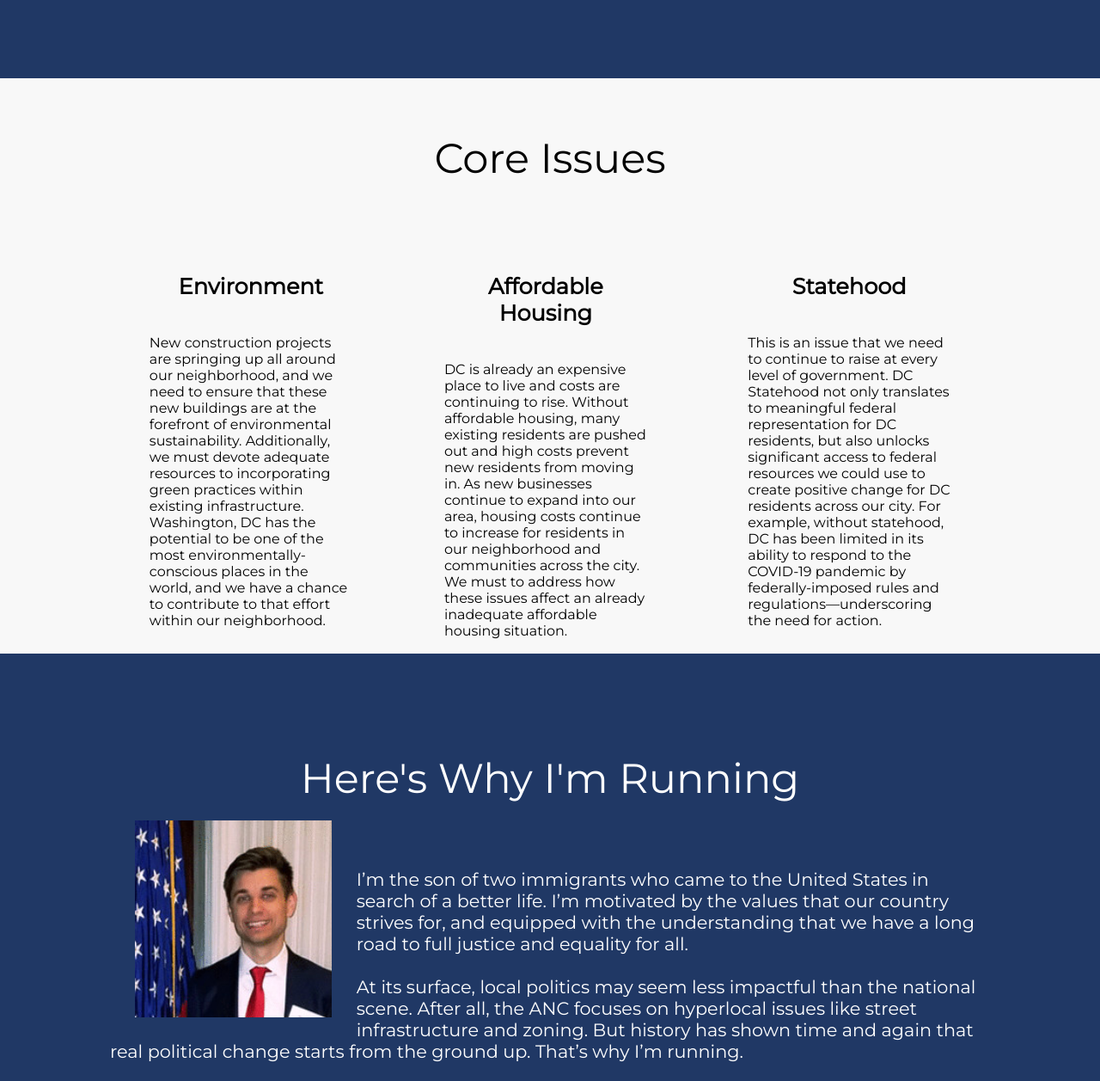
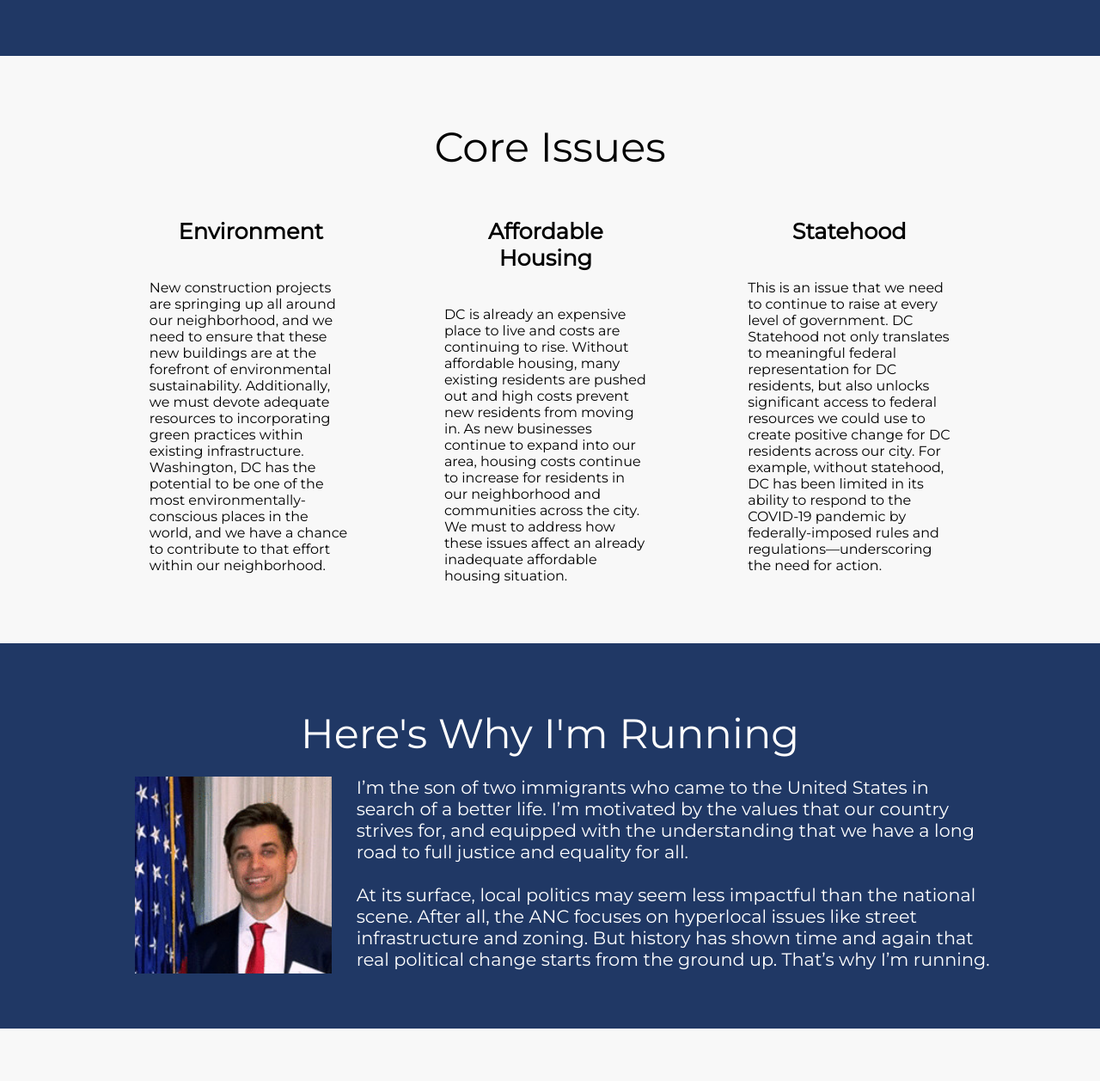
Before and after one commit to Allyson-English/pkp-for-DC, a plain HTML site: page index.html in a window 1280 px wide. Shown: the part 713-1970 px from the top of the page at 86% size. Drawn offline with nearby package versions, Linux system fonts and the light colour scheme.

Commit message:
header/ padding adjustments on sections

```diff
--- a/pkp.css
+++ b/pkp.css
@@ -21,7 +21,7 @@ html, body {
 a.anchor {
     display: block;
     position: relative;
-    top: -150px;
+    top: -170px;
     visibility: hidden;
 }
 
@@ -175,7 +175,7 @@ a.anchor {
     .intro-header {
       margin-left: 10%;
       margin-right: 10%;
-      padding-top: 12%;
+      padding-top: 10%;
       padding-bottom: 2.5%;
     }
 
@@ -228,7 +228,7 @@ a.anchor {
       overflow: auto;
       margin-left: 10%;
       margin-right: 10%;
-      padding-top: 5%;
+      padding-top: 6%;
       height: 100%;
     }
 
@@ -239,7 +239,7 @@ a.anchor {
       color: black;
       text-align: center;
       margin: auto;
-      margin-bottom: 9%;
+      margin-bottom: 4%;
     }
 
     /* The following boxes hold the three focus issues*/
@@ -249,6 +249,7 @@ a.anchor {
             display: inline-block;
             margin-left: 4%;
             margin-right: 4%;
+            margin-bottom: 5%;
         }
         #afh-box {
             float:center;
@@ -256,6 +257,7 @@ a.anchor {
             display: inline-block;
             margin-right: 4%;
             margin-left: 5.5%;
+            margin-bottom: 5%;
         }
         #st-box {
             float:right;
@@ -263,6 +265,7 @@ a.anchor {
             display: inline-block;
             margin-right: 4%;
             margin-left: 4%;
+            margin-bottom: 5%;
         }
 
     h4 {
@@ -300,7 +303,7 @@ a.anchor {
         margin-left: 10%;
         margin-right: 10%;
         padding-bottom: 5%;
-        padding-top: 5%;
+        padding-top: 6%;
         height:100%;
     }
 
@@ -311,7 +314,7 @@ a.anchor {
         color: white;
         text-align: center;
         margin: auto;
-        padding-top: 5%;
+        padding-top: 0%;
       }
 
       #img-abtme {
@@ -321,7 +324,7 @@ a.anchor {
           background-color: transparent;
           display: flex;
           height: auto;
-          margin-bottom: 2%;
+          margin-bottom: 0%;
           margin-top: 2%;
       }
 
@@ -332,8 +335,8 @@ a.anchor {
         color: white;
         text-align: left;
         margin: auto;
-        padding-top: 4.5%;
-        margin-top: 3%;
+        padding-top: 0%;
+        margin-top: 2%;
       }
 
 
@@ -682,7 +685,7 @@ a.anchor {
 
 /* The container <div> - needed to position the dropdown content */
 .dropdown {
-  position: fixed;
+  position: relative;
   display: inline-block;
   float: right;
   right: 2%;
@@ -693,7 +696,7 @@ a.anchor {
 /* Dropdown Content (Hidden by Default) */
 .dropdown-content {
   display: none;
-  position: absolute;
+  position: relative;
   background-color: #F8F8F8;
   min-width: 160px;
   box-shadow: 0px 8px 16px 0px rgba(0,0,0,0.2);
@@ -709,6 +712,8 @@ a.anchor {
   padding: 12px 16px;
   text-decoration: none;
   display: block;
+  position: relative;
+  z-index: 1;
 }
 
 /* Change color of dropdown links on hover */
@@ -890,8 +895,8 @@ a.anchor {
       .ANC {
         padding-bottom: 8%;
         padding-top: 8%;
-        overflow-x: hidden;
-        max-width: 100%;
+      overflow-x: hidden;
+      max-width: 100%;
       }
 
         #whatisANC {
```
